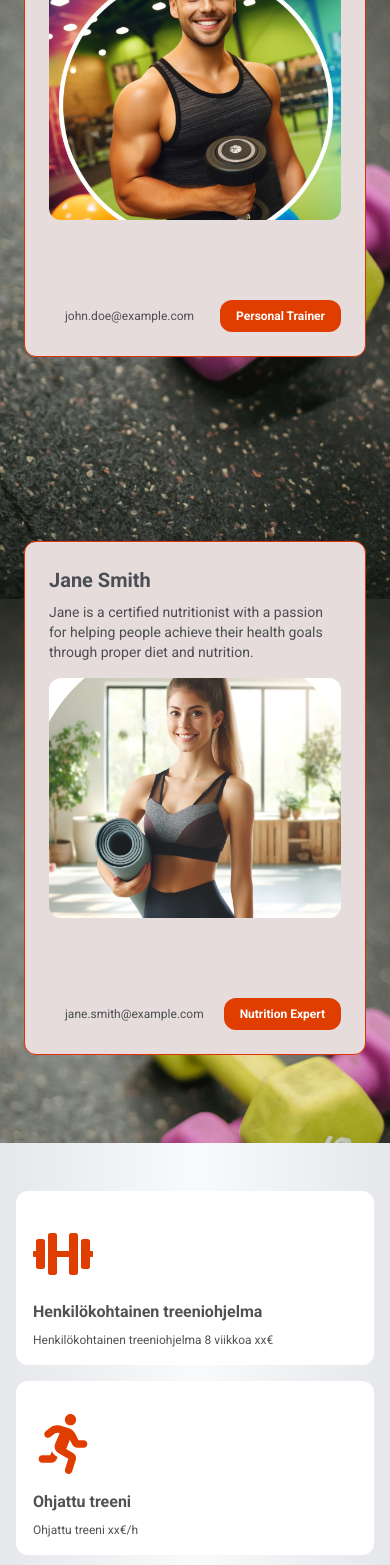
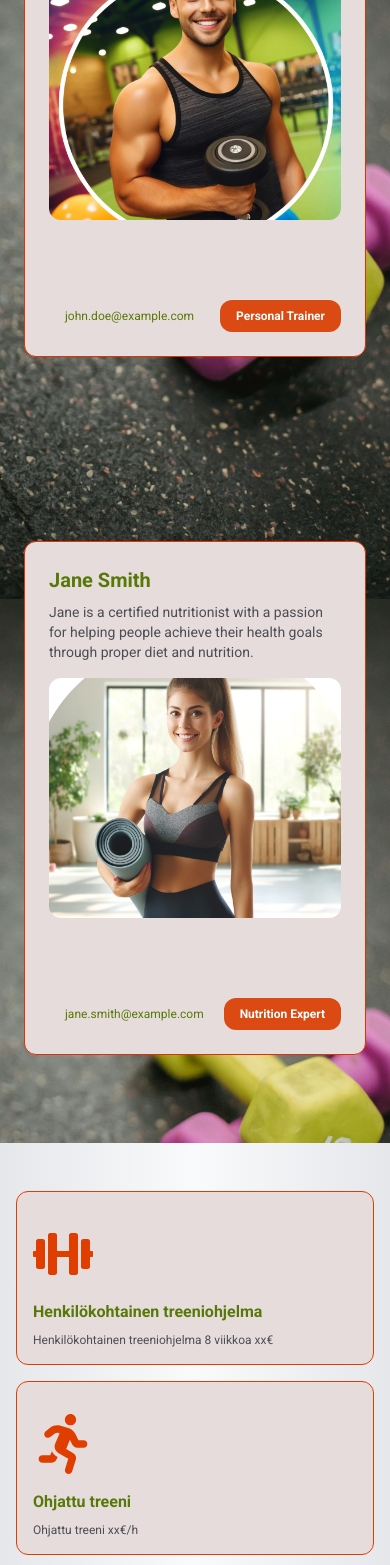
Before and after one commit to Abismall/kunto, a Next.js app: page / in a window 390 px wide. Shown: the part 1764-3329 px from the top of the page. Built offline with nearby package versions, Linux system fonts and the light colour scheme.

Commit message:
update colors

```diff
--- a/app/components/bento-grid.tsx
+++ b/app/components/bento-grid.tsx
@@ -35,19 +35,15 @@ export const BentoGridItem = ({
   return (
     <div
       className={cn(
-        "row-span-1 rounded-xl group/bento hover:shadow-xl transition duration-200 shadow-input dark:shadow-none p-4 dark:bg-black dark:border-white/[0.2] bg-white border border-transparent justify-between flex flex-col space-y-4",
+        "row-span-1 rounded-xl group/bento hover:shadow-xl transition duration-200 shadow-input p-4 dark:border-white/[0.2] bg-white border border-transparent justify-between flex flex-col space-y-4",
         className
       )}
     >
       {header}
       <div className="group-hover/bento:translate-x-2 transition duration-200">
         {icon}
-        <div className="font-sans font-bold text-neutral-600 dark:text-neutral-200 mb-2 mt-2">
-          {title}
-        </div>
-        <div className="font-sans font-normal text-neutral-600 text-xs dark:text-neutral-300">
-          {description}
-        </div>
+        <div className="font-bold text-secondary-dark mb-2 mt-2">{title}</div>
+        <div className="font-normal text-dark text-xs">{description}</div>
       </div>
     </div>
   );
--- a/app/components/expandable-cards.tsx
+++ b/app/components/expandable-cards.tsx
@@ -45,20 +45,20 @@ export function ExpandableCardCollection({ cards }: { cards: Card[] }) {
             initial={{ opacity: 0 }}
             animate={{ opacity: 1 }}
             exit={{ opacity: 0 }}
-            className="fixed inset-0 h-full w-full z-10"
+            className="fixed inset-0 h-full w-full z-10 "
           />
         )}
       </AnimatePresence>
       <AnimatePresence>
         {active ? (
-          <div className="fixed inset-0 grid place-items-center z-[100]">
+          <div className="fixed inset-0 grid place-items-center z-[100] ">
             <motion.button
               key={`button-${active.title}-${id}`}
               layout
               initial={{ opacity: 0 }}
               animate={{ opacity: 1 }}
               exit={{ opacity: 0, transition: { duration: 0.05 } }}
-              className="flex absolute top-2 right-2 lg:hidden items-center justify-center bg-dark rounded-full h-6 w-6"
+              className="flex absolute top-2 right-2 lg:hidden items-center justify-center rounded-full h-6 w-6"
               onClick={() => setActive(null)}
             >
               <CloseIcon />
@@ -66,7 +66,7 @@ export function ExpandableCardCollection({ cards }: { cards: Card[] }) {
             <motion.div
               layoutId={`card-${active.title}-${id}`}
               ref={ref}
-              className="w-full max-w-[500px] h-full md:h-fit md:max-h-[90%] flex flex-col bg-light sm:rounded-3xl overflow-hidden"
+              className="w-full max-w-[500px] h-full md:h-fit md:max-h-[90%] flex flex-col bg-light sm:rounded-3xl overflow-hidden border border-primary"
             >
               <motion.div layoutId={`image-${active.title}-${id}`}>
                 {typeof active.src === "string" ? (
@@ -89,13 +89,13 @@ export function ExpandableCardCollection({ cards }: { cards: Card[] }) {
                   <div className="">
                     <motion.h3
                       layoutId={`title-${active.title}-${id}`}
-                      className="font-extrabold text-primary"
+                      className="font-extrabold text-secondary-dark"
                     >
                       {active.title}
                     </motion.h3>
                     <motion.p
                       layoutId={`description-${active.description}-${id}`}
-                      className="font-extrabold text-primary"
+                      className="font-extrabold text-secondary-dark"
                     >
                       {active.description}
                     </motion.p>
@@ -108,7 +108,7 @@ export function ExpandableCardCollection({ cards }: { cards: Card[] }) {
                     initial={{ opacity: 0 }}
                     animate={{ opacity: 1 }}
                     exit={{ opacity: 0 }}
-                    className="font-extrabold text-dark text-xs md:text-sm lg:text-base h-40 md:h-fit pb-10 flex flex-col items-start gap-4 overflow-auto [mask:linear-gradient(to_bottom,white,white,transparent)] [scrollbar-width:none] [-ms-overflow-style:none] [-webkit-overflow-scrolling:touch]"
+                    className="font-extrabold text-xs md:text-sm lg:text-base h-40 md:h-fit pb-10 flex flex-col items-start gap-4 overflow-auto [mask:linear-gradient(to_bottom,white,white,transparent)] [scrollbar-width:none] [-ms-overflow-style:none] [-webkit-overflow-scrolling:touch]"
                   >
                     {active.content()}
                   </motion.div>
@@ -117,7 +117,7 @@ export function ExpandableCardCollection({ cards }: { cards: Card[] }) {
               <motion.button
                 layoutId={`button-${active.title}-${id}`}
                 onClick={() => setActive(null)}
-                className="text-sm font-bold bg-primary-dark text-typography sm:relative sm:bottom-auto sm:left-auto sm:right-auto absolute bottom-0 left-0 right-0 p-4"
+                className="text-sm font-bold bg-buttons text-typography sm:relative sm:bottom-auto sm:left-auto sm:right-auto absolute bottom-0 left-0 right-0 p-4"
               >
                 Sulje
               </motion.button>
@@ -134,6 +134,7 @@ export function ExpandableCardCollection({ cards }: { cards: Card[] }) {
             onClick={() => setActive(card)}
           >
             <BentoGridItem
+              className="border border-primary bg-light"
               icon={card.src}
               title={card.title}
               description={card.description}
--- a/app/components/profile-stripe.tsx
+++ b/app/components/profile-stripe.tsx
@@ -46,7 +46,10 @@ const ProfileStripe: React.FC = () => {
         {trainers.map((trainer, index) => (
           <CardContainer className="inter-var" key={`trainer-${index}`}>
             <CardBody className="bg-light relative group/card border-primary-dark w-auto sm:w-[30rem] h-auto rounded-xl p-6 border">
-              <CardItem translateZ="50" className="text-xl font-bold text-dark">
+              <CardItem
+                translateZ="50"
+                className="text-xl font-bold text-secondary-dark"
+              >
                 {trainer.name}
               </CardItem>
               <CardItem
@@ -71,14 +74,14 @@ const ProfileStripe: React.FC = () => {
                   as={Link}
                   href=""
                   target="__blank"
-                  className="px-4 py-2 rounded-xl text-xs font-normal text-dark"
+                  className="px-4 py-2 rounded-xl text-xs font-normal text-secondary-dark"
                 >
                   {trainer.email}
                 </CardItem>
                 <CardItem
                   translateZ={20}
                   as="button"
-                  className="px-4 py-2 rounded-xl bg-primary text-white text-xs font-bold"
+                  className="px-4 py-2 rounded-xl bg-buttons text-white text-xs font-bold"
                 >
                   {trainer.title}
                 </CardItem>
--- a/app/layout.tsx
+++ b/app/layout.tsx
@@ -23,7 +23,7 @@ export default async function RootLayout({
           <header>
             <Navbar />
           </header>
-          <main>
+          <main className="bg-gradient-to-r from-light via-light-50 to-light">
             {children}
             <CookieConsent />
           </main>
--- a/app/page.tsx
+++ b/app/page.tsx
@@ -150,20 +150,20 @@ export default function Page() {
             <div className="p-6 mr-4 ml-4 border border-secondary-dark rounded-lg shadow-lg bg-light bg-opacity-80 hover:bg-opacity-100 transition duration-300">
               <div className="flex items-center mb-4">
                 <FaBriefcase className="text-primary text-3xl mr-3" />
-                <h3 className="text-2xl md:text-4xl font-bold text-dark">
+                <h3 className="text-2xl md:text-4xl font-bold text-secondary-dark">
                   YRITYKSILLE
                 </h3>
               </div>
-              <p className="mb-4 text-lg text-typography">
+              <p className="mb-4 text-lg text-dark">
                 Toteutamme yrityksille tyky-päiviä sekä työkykyä tukevia
                 hyvinvointikampanjoita. Palvelu koostetaan tilaajan
                 henkilöstömäärän ja tarpeen mukaan. Pyydä tarjous
                 yhteydenottolomakkeella.
               </p>
-              <p className="text-lg font-bold text-dark">
+              <p className="text-lg font-bold text-secondary-dark">
                 Suosittuja tyky-päiväohjelmia:
               </p>
-              <ul className="list-disc list-inside mb-4 text-lg text-typography">
+              <ul className="list-disc list-inside mb-4 text-lg text-dark">
                 <li>Kuntonyrkkeily</li>
                 <li>Rentoutumispaja</li>
                 <li>Seinäkiipeily</li>
@@ -174,20 +174,20 @@ export default function Page() {
           <div className="p-6 mr-4 ml-4 border border-secondary-dark rounded-lg shadow-lg bg-light bg-opacity-80 hover:bg-opacity-100 transition duration-300">
             <div className="flex items-center mb-4">
               <FaBriefcase className="text-primary text-3xl mr-3" />
-              <h3 className="text-2xl md:text-4xl font-bold text-dark">
+              <h3 className="text-2xl md:text-4xl font-bold text-secondary-dark">
                 YKSITYISILLE
               </h3>
             </div>
-            <p className="mb-4 text-lg text-typography">
+            <p className="mb-4 text-lg text-dark">
               Toteutamme yrityksille tyky-päiviä sekä työkykyä tukevia
               hyvinvointikampanjoita. Palvelu koostetaan tilaajan
               henkilöstömäärän ja tarpeen mukaan. Pyydä tarjous
               yhteydenottolomakkeella.
             </p>
-            <p className="text-lg font-bold text-dark">
+            <p className="text-lg font-bold text-secondary-dark">
               Suosittuja tyky-päiväohjelmia:
             </p>
-            <ul className="list-disc list-inside mb-4 text-lg text-typography">
+            <ul className="list-disc list-inside mb-4 text-lg text-dark">
               <li>Kuntonyrkkeily</li>
               <li>Rentoutumispaja</li>
               <li>Seinäkiipeily</li>
@@ -197,7 +197,7 @@ export default function Page() {
         </div>
         <div>
           <div className="text-center relative z-10 py-12">
-            <h2 className="text-3xl md:text-5xl font-extrabold mb-6 text-primary p-4 rounded-lg shadow-md">
+            <h2 className="text-3xl md:text-5xl font-extrabold mb-6 text-secondary-dark p-4 rounded-lg shadow-md">
               ALKAVAT RYHMÄVALMENNUKSET
             </h2>
             <div className="grid grid-cols-1 md:grid-cols-2 gap-8 text-left">
@@ -208,7 +208,7 @@ export default function Page() {
                 >
                   <div className="flex items-center mb-4">
                     {card.icon}
-                    <h3 className="text-2xl font-bold text-dark">
+                    <h3 className="text-2xl font-bold text-secondary-dark">
                       {card.title} {card.duration}
                     </h3>
                   </div>
@@ -224,11 +224,11 @@ export default function Page() {
                         {card.description}
                       </ModalContent>
                       <ModalFooter>
-                        <ModalTrigger className="mr-6 px-4 py-2 bg-primary text-white rounded-md">
+                        <ModalTrigger className="mr-6 px-4 py-2 bg-buttons text-white rounded-md">
                           Sulje
                         </ModalTrigger>
                         <button
-                          className="ml-6 px-4 py-2 bg-primary text-white rounded-md"
+                          className="ml-6 px-4 py-2 bg-buttons text-white rounded-md"
                           onClick={() => alert("Pyydä tarjous")}
                         >
                           Pyydä tarjous
```
